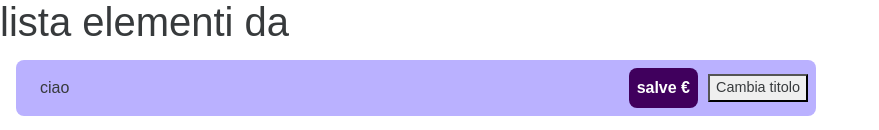
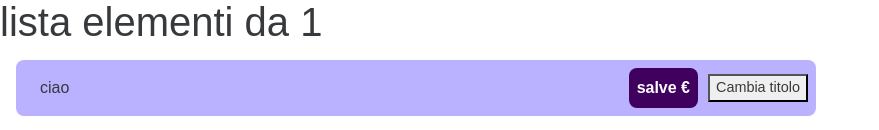
Before and after one commit to taccarlo/Django-Framework-Example, a React (Create React App) app in the folder frontend-project/frontend-part/: page /list/1 in a window 1280 px wide. Shown: the top 130 px of the page, without its empty margins (0-879 px from the left). Built offline with nearby package versions, Linux system fonts and the light colour scheme.

Commit message:
dynamic link part 2

```diff
--- a/frontend-project/frontend-part/src/views/List/List.js
+++ b/frontend-project/frontend-part/src/views/List/List.js
@@ -1,5 +1,5 @@
 
-import {Link} from 'react-router-dom';
+import {Link,useParams} from 'react-router-dom';
 import { useState,useEffect,useLocation} from 'react';
 import ListItem from "./components/ListItem";
 import axios from 'axios';
@@ -8,8 +8,8 @@ import axios from 'axios';
 //todo: if i don't have data load Home
 //moment(moment('2020-11-18', 'YYYY-MM-DD')).format('DD-MM-YYYY');
 
-function ListPage(props){
-
+function ListPage(){
+    const params = useParams();
     //const { state } = props.location;
     //const { name, age } = state;
     /*useEffect(() => {
@@ -28,7 +28,7 @@ function ListPage(props){
     <p>Age: {age}</p>*/
 
     return <>
-    <h1>lista elementi da </h1>
+    <h1>lista elementi da {params.dateFrom}</h1>
         <ListItem titolo="ciao" ammontare="salve"></ListItem>
         <ListItem titolo="buo" ammontare="ngiorno"></ListItem>
         <Link to="/">To Home</Link>
```
